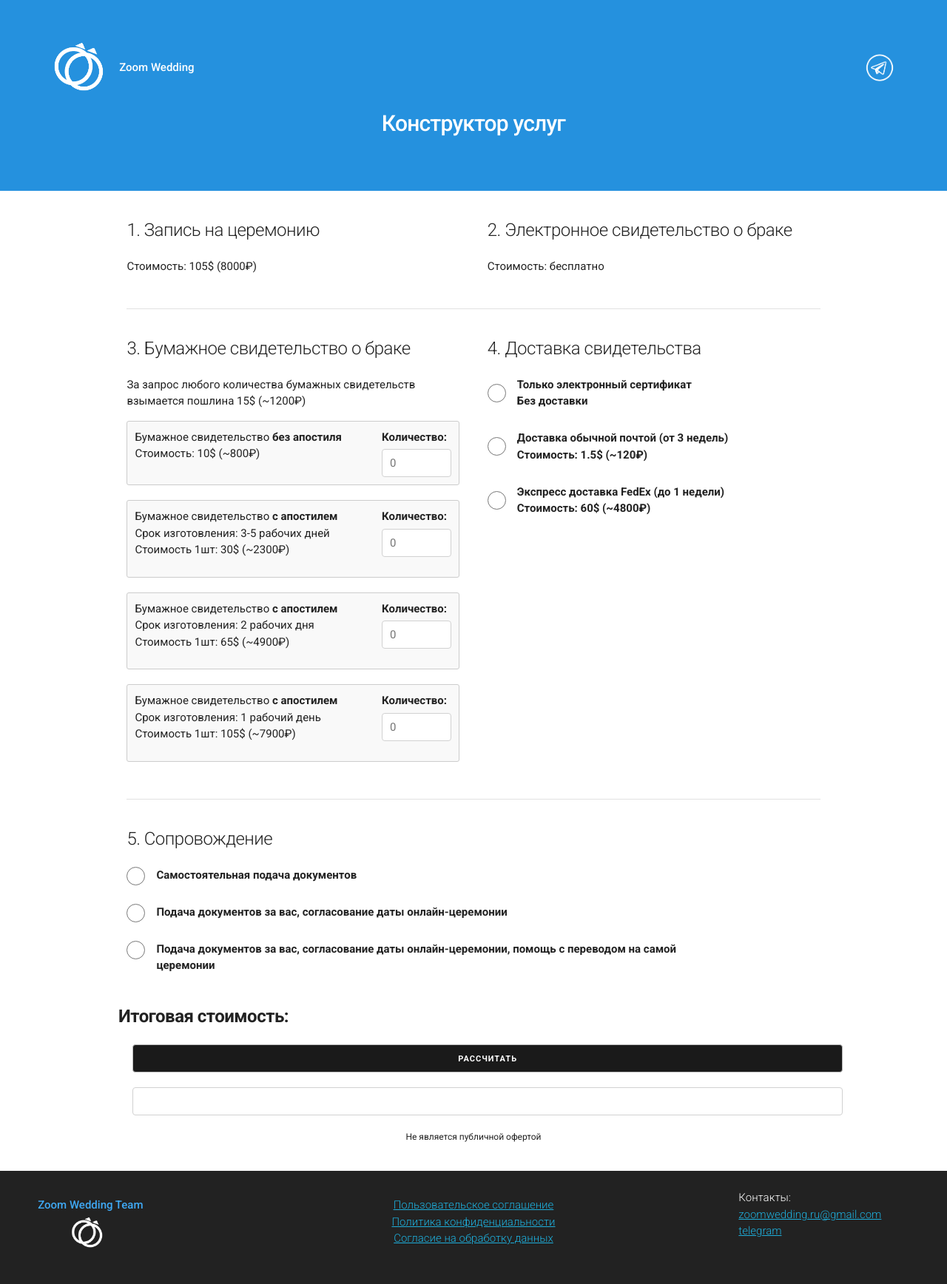
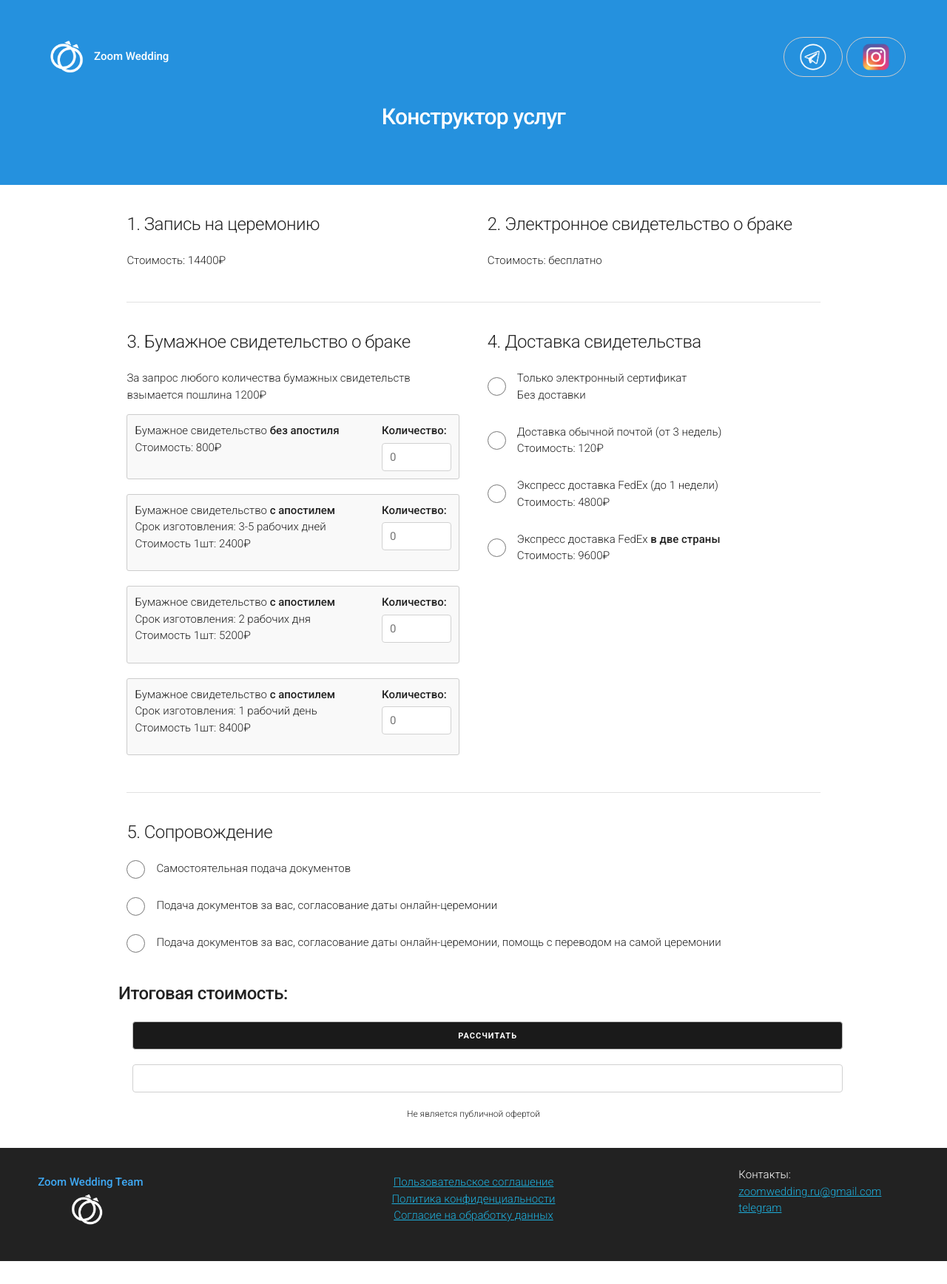
Before and after one commit to zoomwedding/zoomwedding.github.io, a PHP site: page /calculator.html in a window 1280 px wide. Shown: the whole page at 74% size. After the commit the page ends 1705 px from the top, so only its background shows below. Run offline with PHP 8.4, Linux system fonts and the light colour scheme; some libraries are stand-ins or nearby versions.

Commit message:
calculator and headers updated

```diff
--- a/calculator.html
+++ b/calculator.html
@@ -34,19 +34,14 @@
 
 <body>
 	<div class="page-1-payment">
-		<div class="row">
-			<div class="one col logotype-block">
-				<a href="index.html"><img class="utilite-full logotype-size" src="img/team_logo_white.png"></a>
+		<header class="logo_desktop">
+			<a href="index.html"><img class="utilite-full logo-size" src="img/team_logo_white.png"></a>
+			<a href="index.html" class="logo-text link-dec"><p class="logo-p-white">Zoom Wedding</p></a>
+			<div class="social_desktop">
+				<a href="https://t.me/zoomwedding" target="_blank"><img class="utilite-full social-logo social-logo-dark" src="img/telegram_logo_white.png"></a>
+				<a href="https://www.instagram.com/zoomwedding.ru/" target="_blank"><img class="utilite-full social-logo social-logo-dark" src="img/instagram_logo.png"></a>
 			</div>
-			<div class="ten col logotype-text-block">
-				<a href="index.html" class="link-dec"><p class="logotype-text-white">Zoom Wedding</p></a>
-			</div>
-			<div class="one col telegram-size">
-				<a href="https://t.me/zoomwedding">
-					<img class="utilite-full" src="img/telegram_logo_white.png">
-				</a>
-			</div>
-		</div>
+		</header>
 		<div class="container">
 			<div class="row">
 				<h2 class="payment-tit">Конструктор услуг</h2>
@@ -66,7 +61,7 @@
 					<div class="row">
 						<div class="six col min-box">
 							<h3>1. Запись на церемонию</h3>
-							<p>Стоимость: 105$ (8000₽)</p>
+							<p>Стоимость: 14400₽</p>
 							<hr class="minhr">
 						</div>
 						<div class="six col">
@@ -82,12 +77,12 @@
 
 						<div class="six col">
 							<h3>3. Бумажное свидетельство о браке</h3>
-							<p>За запрос любого количества бумажных свидетельств взымается пошлина 15$ (~1200₽)</p>
+							<p>За запрос любого количества бумажных свидетельств взымается пошлина 1200₽</p>
 
 							<div class="row row4">
 								<div class="nine col">
 									<p>Бумажное свидетельство <b>без апостиля</b>
-										<br>Стоимость: 10$ (~800₽)</p>
+										<br>Стоимость: 800₽</p>
 									</div>
 									<div class="three col">
 										<label for="bs0">Количество: </label>
@@ -99,7 +94,7 @@
 									<div class="nine col">
 										<p>Бумажное свидетельство <b>с апостилем</b>
 											<br>Срок изготовления: 3-5 рабочих дней
-											<br>Стоимость 1шт: 30$ (~2300₽)</p>
+											<br>Стоимость 1шт: 2400₽</p>
 										</div>
 										<div class="three col">
 											<label for="bs1">Количество: </label>
@@ -111,7 +106,7 @@
 										<div class="nine col">
 											<p>Бумажное свидетельство <b>с апостилем</b>
 												<br>Срок изготовления: 2 рабочих дня
-												<br>Стоимость 1шт: 65$ (~4900₽)</p>
+												<br>Стоимость 1шт: 5200₽</p>
 											</div>
 											<div class="three col">
 												<label for="bs2">Количество: </label>
@@ -123,7 +118,7 @@
 											<div class="nine col">
 												<p>Бумажное свидетельство <b>с апостилем</b>
 													<br>Срок изготовления: 1 рабочий день
-													<br>Стоимость 1шт: 105$ (~7900₽)</p>
+													<br>Стоимость 1шт: 8400₽</p>
 												</div>
 												<div class="three col">
 													<label for="bs3">Количество: </label>
@@ -152,7 +147,7 @@
 													<input type="radio" name="ship" value="us" id="method-us" class="point-check">
 												</div>
 												<div class="ten col point-text-block">
-													<label for="method-us">Доставка обычной почтой (от 3 недель) <br> Стоимость: 1.5$ (~120₽)</label><br>
+													<label for="method-us">Доставка обычной почтой (от 3 недель) <br> Стоимость: 120₽</label><br>
 												</div>
 											</div>
 
@@ -161,7 +156,16 @@
 													<input type="radio" name="ship" value="fedex" id="method-fedex" class="point-check">
 												</div>
 												<div class="ten col point-text-block">
-													<label for="method-fedex">Экспресс доставка FedEx (до 1 недели) <br> Стоимость: 60$ (~4800₽)</label><br>
+													<label for="method-fedex">Экспресс доставка FedEx (до 1 недели) <br> Стоимость: 4800₽</label><br>
+												</div>
+											</div>
+
+											<div class="row method">
+												<div class="two col point-block">
+													<input type="radio" name="ship" value="fedex2" id="method-fedex2" class="point-check">
+												</div>
+												<div class="ten col point-text-block">
+													<label for="method-fedex">Экспресс доставка FedEx <b>в две страны</b> <br> Стоимость: 9600₽</label><br>
 												</div>
 											</div>
 
--- a/css/custom.css
+++ b/css/custom.css
@@ -191,8 +191,12 @@ html, body {
     border-radius: 120px;
 }
 
-.social-logo:hover {
+.social-logo-white:hover {
 	background-color: white;
+}
+
+.social-logo-dark:hover {
+	background-color: #e91e63;
 }
 
 .social_desktop a {
@@ -216,6 +220,11 @@ html, body {
 }
 
 .logo-p {
+	padding-left: 5px;
+}
+
+.logo-p-white {
+	color: #ffffff;
 	padding-left: 5px;
 }
 
@@ -458,6 +467,18 @@ html, body {
 	padding-top: 30px;
 }
 
+.calculator p {
+	font-weight: 300;
+}
+
+.calculator b {
+	font-weight: 450;
+}
+
+.calculator label {
+	font-weight: 450;
+}
+
 .minstyle {
 	padding-bottom: 20px;
 }
@@ -499,3 +520,7 @@ html, body {
  @media (min-width: 550px) {
   .h3num {font-size: 3.6rem;}
 }
+
+.method label {
+	font-weight: 300;
+}
--- a/index.html
+++ b/index.html
@@ -52,8 +52,8 @@
 				<a href="index.html"><img class="utilite-full logo-size" src="img/team_logo.png"></a>
 				<a href="index.html" class="logo-text link-dec"><p class="logo-p">Zoom Wedding</p></a>
 				<div class="social_desktop">
-					<a href="https://t.me/zoomwedding" target="_blank"><img class="utilite-full social-logo" src="img/telegram_logo.png"></a>
-					<a href="https://www.instagram.com/zoomwedding.ru/" target="_blank"><img class="utilite-full social-logo" src="img/instagram_logo.png"></a>
+					<a href="https://t.me/zoomwedding" target="_blank"><img class="utilite-full social-logo social-logo-white" src="img/telegram_logo.png"></a>
+					<a href="https://www.instagram.com/zoomwedding.ru/" target="_blank"><img class="utilite-full social-logo social-logo-white" src="img/instagram_logo.png"></a>
 				</div>
 			</header>
 
--- a/script.js
+++ b/script.js
@@ -42,7 +42,7 @@ function estimateTotal(event) {
 	var bs1 = parseInt(document.getElementById("bs1").value, 10 )|| 0;
 	var bs2 = parseInt(document.getElementById("bs2").value, 10 )|| 0;
 	var bs3 = parseInt(document.getElementById("bs3").value, 10 )|| 0;
-	var cer = 105;
+	var cer = 180;
 
 	// console.log(water);
 
@@ -96,6 +96,9 @@ function estimateTotal(event) {
 		case 'fedex':
 			shippingCostPer = 60 + 15;
 			break;
+		case 'fedex2':
+			shippingCostPer = 120 + 30;
+			break;
 		default :
 			shippingCostPer = 0;
 			break;
```
Also changed, not shown: personal.html (+7 -12 lines), policy.html (+7 -12 lines), termsofuse.html (+11 -2 lines).
